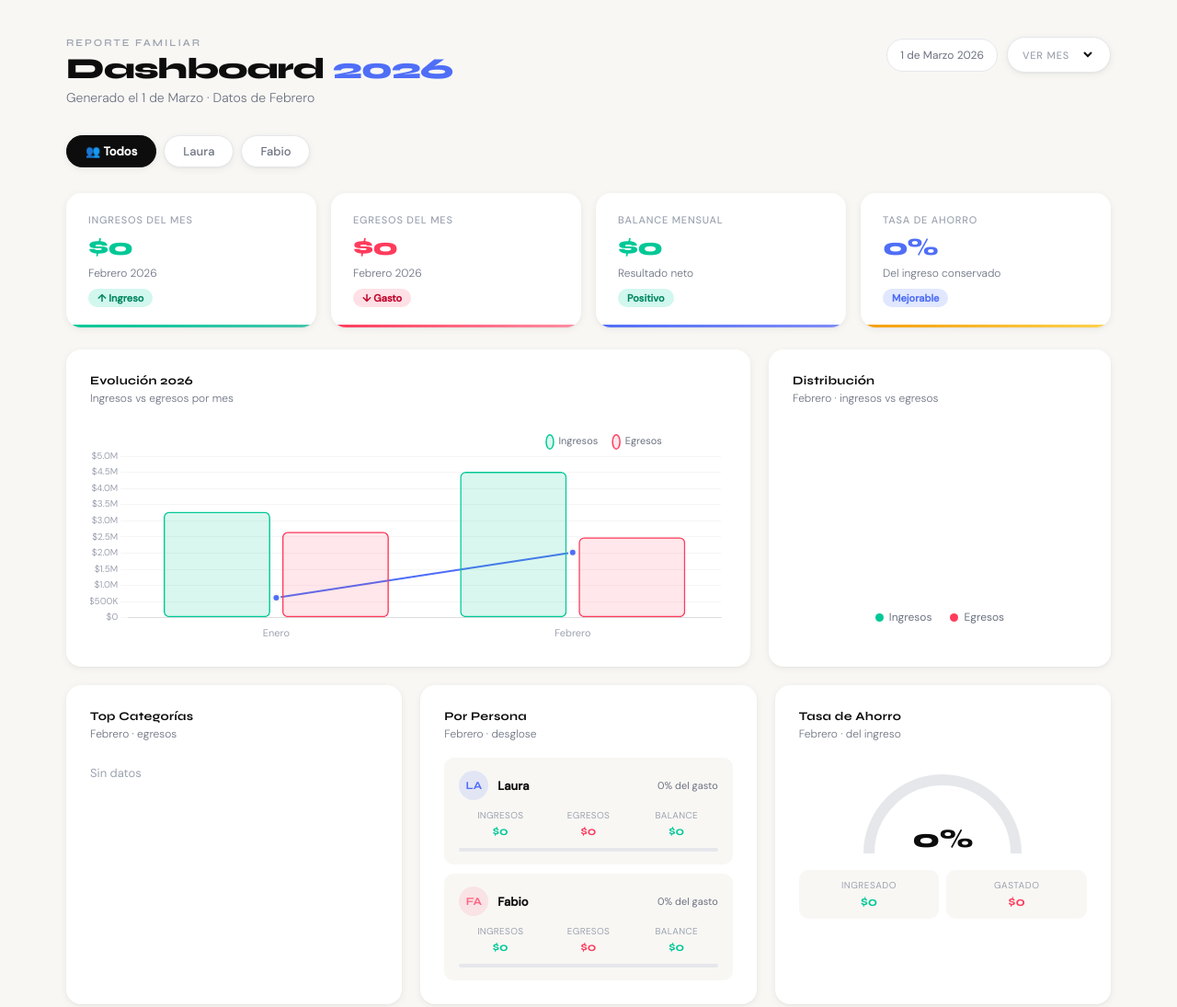
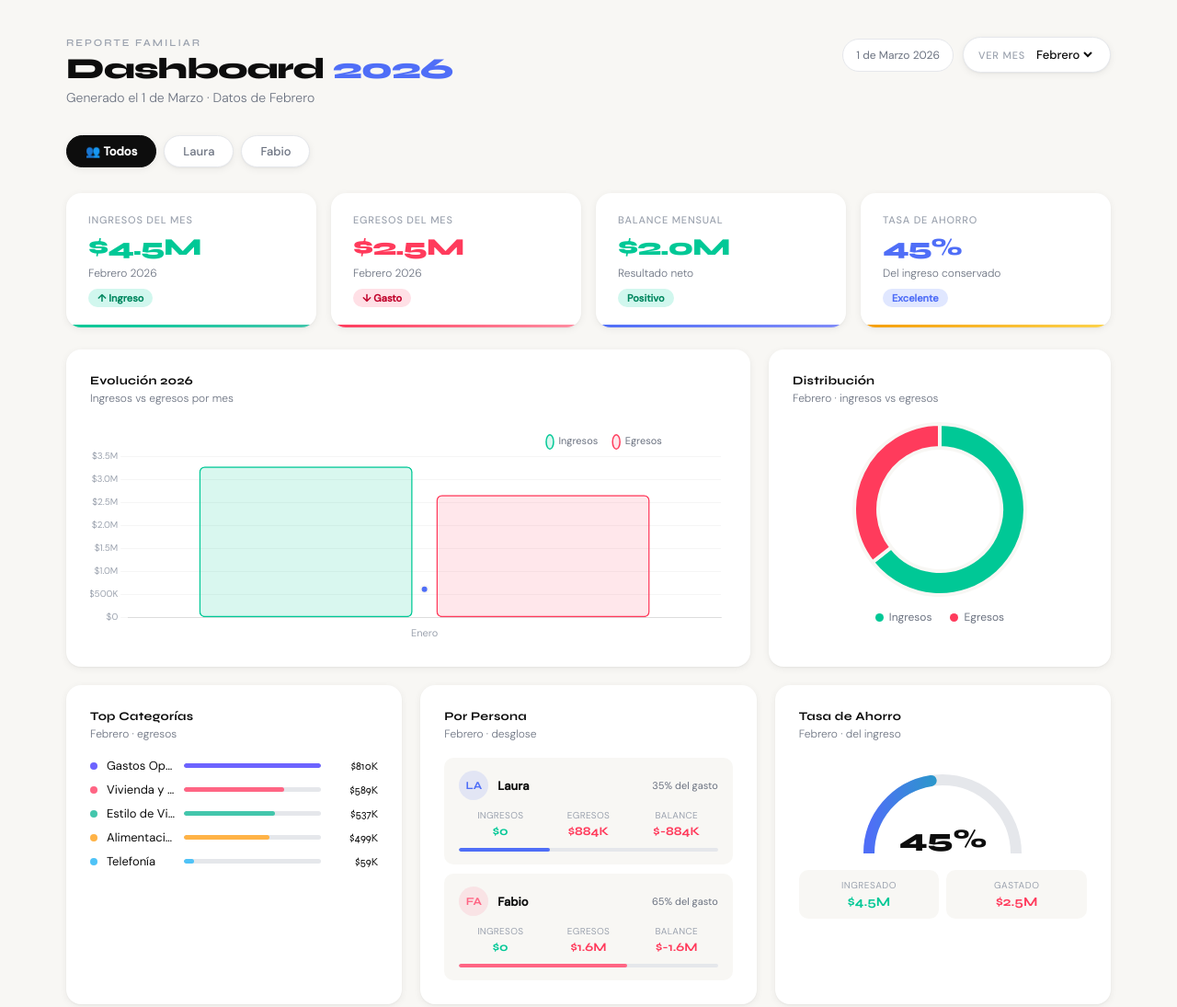
Before and after one commit to fabiobareiro/Dashbaord-laufab-finanzas, a plain HTML site: page index.html in a window 1280 px wide. Shown: the top 1095 px of the page at 92% size. Drawn offline with nearby package versions, Linux system fonts and the light colour scheme.

Commit message:
📊 Reporte Febrero 2026 generado el 1 de Marzo

```diff
--- a/index.html
+++ b/index.html
@@ -135,7 +135,7 @@ footer{text-align:center;font-size:11px;color:var(--soft);padding:20px 0 8px;let
       <div class="date-badge">1 de Marzo 2026</div>
       <div class="pill">
         <label>Ver mes</label>
-        <select id="msel" onchange="updMonth(this.value)"></select>
+        <select id="msel" onchange="updMonth(this.value)"><option value="0" >Enero</option><option value="1" selected>Febrero</option></select>
       </div>
     </div>
   </header>
@@ -148,30 +148,30 @@ footer{text-align:center;font-size:11px;color:var(--soft);padding:20px 0 8px;let
   <div class="kpi-grid">
     <div class="kpi">
       <div class="kpi-label">Ingresos del mes</div>
-      <div class="kpi-value green" id="kIngresos">$0</div>
+      <div class="kpi-value green" id="kIngresos">$4.5M</div>
       <div class="kpi-sub" id="kIngLabel">Febrero 2026</div>
       <div class="kpi-badge up">↑ Ingreso</div>
       <div class="kpi-accent green"></div>
     </div>
     <div class="kpi">
       <div class="kpi-label">Egresos del mes</div>
-      <div class="kpi-value red" id="kEgresos">$0</div>
+      <div class="kpi-value red" id="kEgresos">$2.5M</div>
       <div class="kpi-sub" id="kEgrLabel">Febrero 2026</div>
       <div class="kpi-badge down">↓ Gasto</div>
       <div class="kpi-accent red"></div>
     </div>
     <div class="kpi">
       <div class="kpi-label">Balance mensual</div>
-      <div class="kpi-value green" id="kBalance">$0</div>
+      <div class="kpi-value green" id="kBalance">$2.0M</div>
       <div class="kpi-sub">Resultado neto</div>
       <div class="kpi-badge up" id="kBalBadge">Positivo</div>
       <div class="kpi-accent blue"></div>
     </div>
     <div class="kpi">
       <div class="kpi-label">Tasa de ahorro</div>
-      <div class="kpi-value blue" id="kTasa">0%</div>
+      <div class="kpi-value blue" id="kTasa">45%</div>
       <div class="kpi-sub">Del ingreso conservado</div>
-      <div class="kpi-badge neutral" id="kTasaBadge">Mejorable</div>
+      <div class="kpi-badge neutral" id="kTasaBadge">Excelente</div>
       <div class="kpi-accent amber"></div>
     </div>
   </div>
@@ -211,14 +211,14 @@ footer{text-align:center;font-size:11px;color:var(--soft);padding:20px 0 8px;let
         <div class="arc-container">
           <svg width="180" height="100" viewBox="0 0 180 100">
             <path d="M10,100 A80,80 0 0,1 170,100" fill="none" stroke="#E5E7EB" stroke-width="12" stroke-linecap="round"/>
-            <path id="arcPath" d="M10,100 A80,80 0 0,1 170,100" fill="none" stroke="url(#arcGrad)" stroke-width="12" stroke-linecap="round" stroke-dasharray="251.2" stroke-dashoffset="251.2"/>
+            <path id="arcPath" d="M10,100 A80,80 0 0,1 170,100" fill="none" stroke="url(#arcGrad)" stroke-width="12" stroke-linecap="round" stroke-dasharray="251.2" stroke-dashoffset="138.15999999999997"/>
             <defs><linearGradient id="arcGrad" x1="0%" y1="0%" x2="100%" y2="0%"><stop offset="0%" stop-color="#4F6EF7"/><stop offset="100%" stop-color="#00C896"/></linearGradient></defs>
           </svg>
-          <div class="arc-center"><div class="arc-pct" id="arcPct">0%</div></div>
+          <div class="arc-center"><div class="arc-pct" id="arcPct">45%</div></div>
         </div>
         <div class="savings-detail">
-          <div class="sd-item"><div class="sd-label">Ingresado</div><div class="sd-val" style="color:var(--green)" id="sdIng">$0</div></div>
-          <div class="sd-item"><div class="sd-label">Gastado</div><div class="sd-val" style="color:var(--red)" id="sdEgr">$0</div></div>
+          <div class="sd-item"><div class="sd-label">Ingresado</div><div class="sd-val" style="color:var(--green)" id="sdIng">$4.5M</div></div>
+          <div class="sd-item"><div class="sd-label">Gastado</div><div class="sd-val" style="color:var(--red)" id="sdEgr">$2.5M</div></div>
         </div>
       </div>
     </div>
@@ -247,16 +247,16 @@ footer{text-align:center;font-size:11px;color:var(--soft);padding:20px 0 8px;let
 
 <script>
 const MN=["Enero","Febrero","Marzo","Abril","Mayo","Junio","Julio","Agosto","Septiembre","Octubre","Noviembre","Diciembre"];
-const AD={};
+const AD={"0":{"ingresos":3277900,"egresos":2657749,"balance":620151,"byCategoria":{"Alimentación":722617,"Transporte":205967,"Ocio Y Salidas":231550,"Hogar":505000,"Estilo de Vida":75000,"Trabajo Y Negocio":228600,"Impuestos":402270,"Salud y Deporte":12000,"Finanzas y Futuro":211000,"Mascotas":63745},"byPersona":{"Laura":1660749,"Fabio":997000},"byPersonaIngresos":{"Laura":1611000,"Fabio":1442500}},"1":{"ingresos":4516620,"egresos":2493177,"balance":2023443,"byCategoria":{"Alimentación":498710,"Estilo de Vida":536917,"Gastos Operativos":809850,"Vivienda y Servicios":588700,"Telefonía":59000},"byPersona":{"Fabio":1609500,"Laura":883677},"byPersonaIngresos":{"Laura":3063620,"Fabio":1453000}}};
 const YEAR=2026;
-const ML=["Enero","Febrero"];
-const MI=[3277900,4516620];
-const ME=[2657749,2493177];
-const MB=[620151,2023443];
+const ML=["Enero"];
+const MI=[3277900];
+const ME=[2657749];
+const MB=[620151];
 const CC=["#6C63FF","#FF6584","#43C6AC","#FFB347","#4FC3F7","#A78BFA","#34D399","#FB923C"];
 const PC_COLORS=["#4F6EF7","#FF6584","#43C6AC","#FFB347"];
 const PERSONAS=["Laura","Fabio"];
-const MBP={"Laura":{"ingresos":[1611000,3063620],"egresos":[1660749,883677],"balance":[-49749,2179943]},"Fabio":{"ingresos":[1442500,1453000],"egresos":[997000,1609500],"balance":[445500,-156500]}};
+const MBP={"Laura":{"ingresos":[1611000],"egresos":[1660749],"balance":[-49749]},"Fabio":{"ingresos":[1442500],"egresos":[997000],"balance":[445500]}};
 
 let currentMonth=1;
 let currentPersona='todos';
@@ -404,7 +404,7 @@ function updPersona(p){
 window.addEventListener('DOMContentLoaded',()=>{
   PC=new Chart(document.getElementById('pieChart').getContext('2d'),{
     type:'doughnut',
-    data:{labels:['Ingresos','Egresos'],datasets:[{data:[0,0],backgroundColor:['#00C896','#FF3B5C'],borderColor:['#F8F7F4','#F8F7F4'],borderWidth:4,hoverOffset:6}]},
+    data:{labels:['Ingresos','Egresos'],datasets:[{data:[4516620,2493177],backgroundColor:['#00C896','#FF3B5C'],borderColor:['#F8F7F4','#F8F7F4'],borderWidth:4,hoverOffset:6}]},
     options:{responsive:true,maintainAspectRatio:false,cutout:'72%',plugins:{legend:{display:false},tooltip:{callbacks:{label:ctx=>' '+fmtFull(ctx.raw)}}}}
   });
   BC=new Chart(document.getElementById('barChart').getContext('2d'),{
@@ -421,8 +421,8 @@ window.addEventListener('DOMContentLoaded',()=>{
       y:{grid:{color:'rgba(0,0,0,.04)'},ticks:{font:{family:'DM Sans',size:10},color:'#9CA3AF',callback:v=>fmtARS(v)},border:{display:false}}}}
   });
   // render inicial
-  document.getElementById('catList').innerHTML=buildCatList({});
-  document.getElementById('personaSplit').innerHTML=buildPersonaSplit({"ingresos":0,"egresos":0,"balance":0,"byCategoria":{},"byPersona":{}}, 'todos', 'Febrero');
+  document.getElementById('catList').innerHTML=buildCatList({"Alimentación":498710,"Estilo de Vida":536917,"Gastos Operativos":809850,"Vivienda y Servicios":588700,"Telefonía":59000});
+  document.getElementById('personaSplit').innerHTML=buildPersonaSplit({"ingresos":4516620,"egresos":2493177,"balance":2023443,"byCategoria":{"Alimentación":498710,"Estilo de Vida":536917,"Gastos Operativos":809850,"Vivienda y Servicios":588700,"Telefonía":59000},"byPersona":{"Fabio":1609500,"Laura":883677}}, 'todos', 'Febrero');
 });
 </script>
 </body>
```
